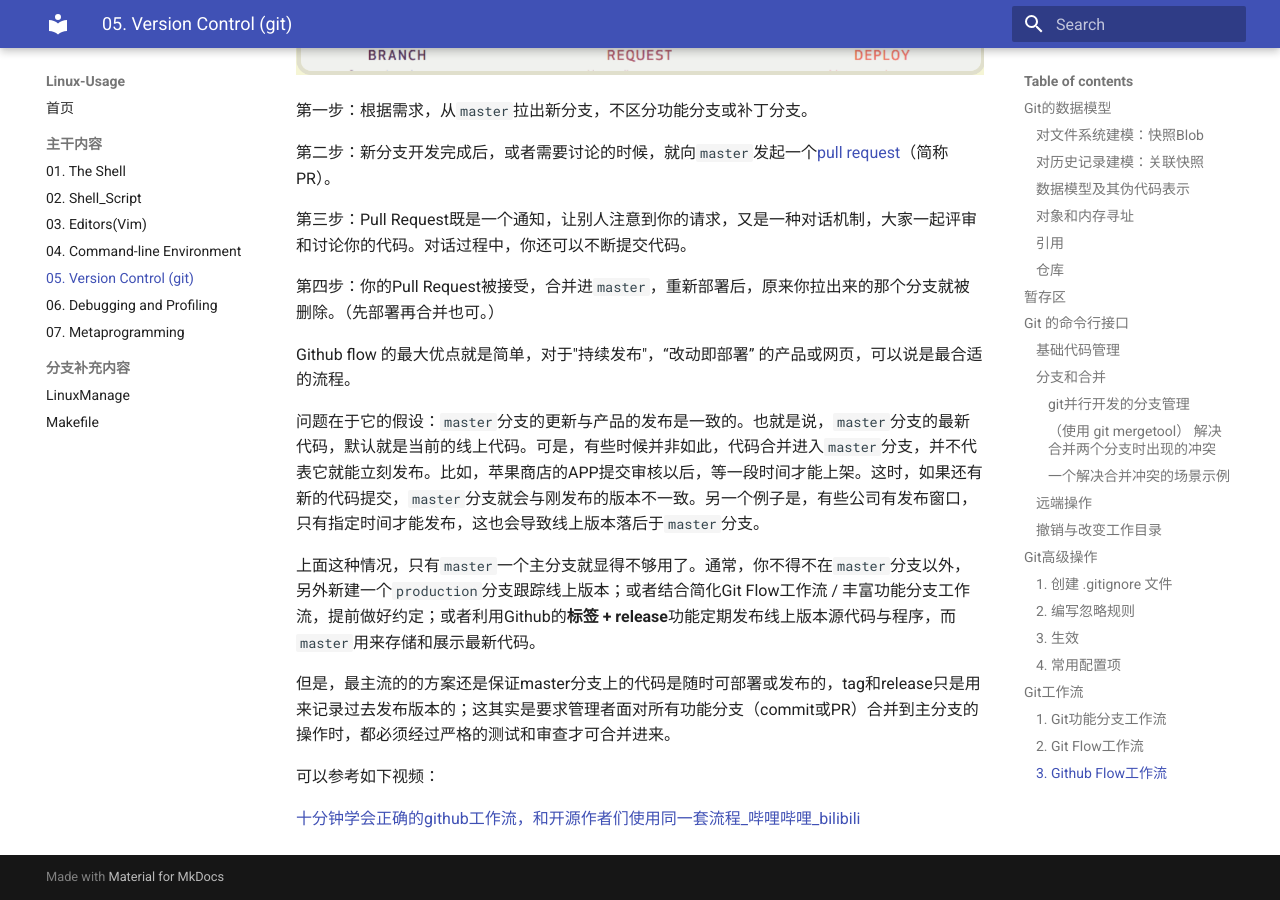
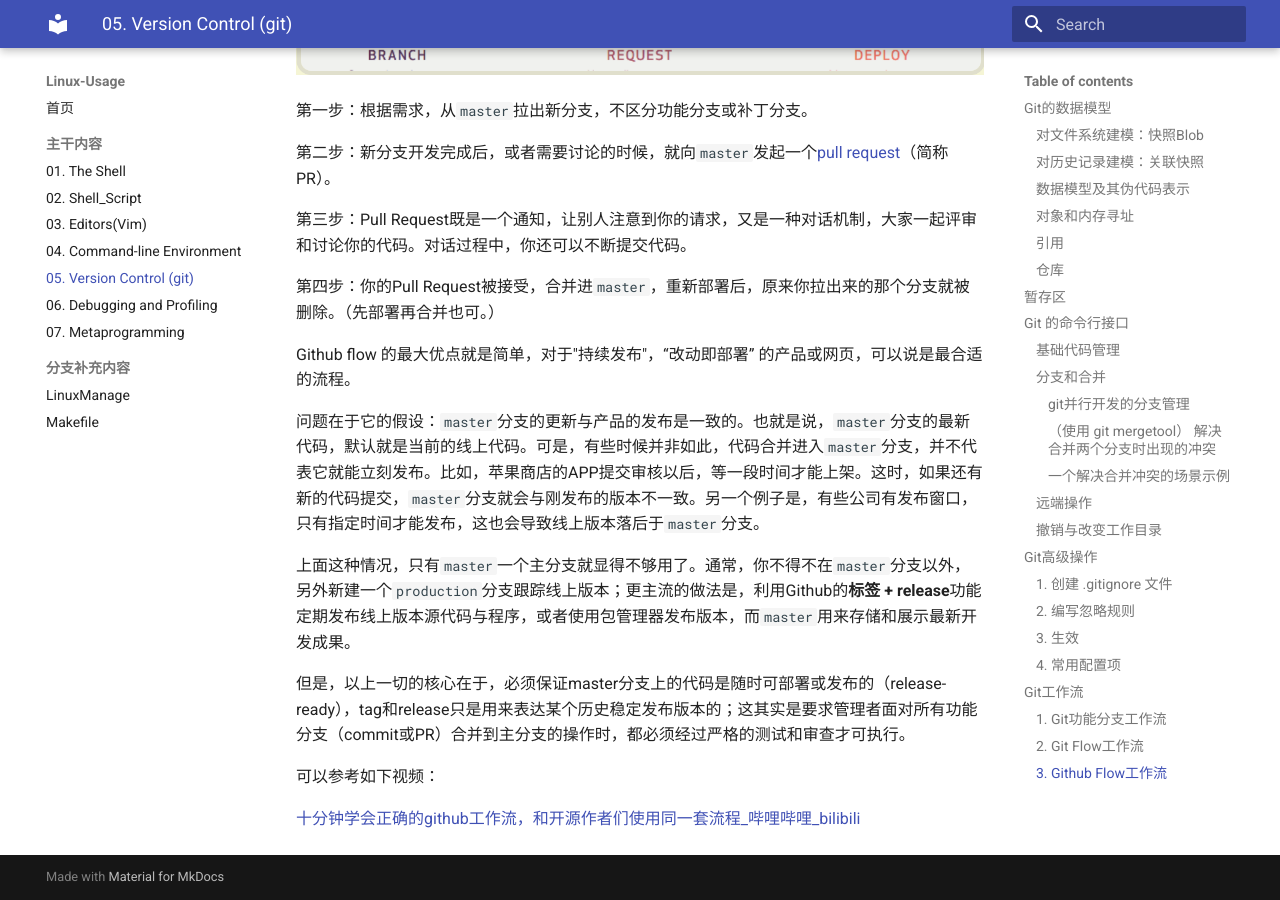
Before and after one commit to Serien3/Linux-Usage, an MkDocs documentation site: the page built from manuscripts/Version Control (git).md, in a window 1280 px wide and 900 px high, scrolled down 29250 px. Built offline with MkDocs 1.6.1 and Material for MkDocs 9.7.7, drawn with Linux system fonts in a browser that asks for light colours.

Commit message:
Clarify GitHub flow and production branch usage
Refine explanation of GitHub flow and deployment practices.

```diff
--- a/manuscripts/Version Control (git).md
+++ b/manuscripts/Version Control (git).md
@@ -1175,9 +1175,9 @@ Github flow 的最大优点就是简单，对于"持续发布"，“改动即部
 
 问题在于它的假设：`master`分支的更新与产品的发布是一致的。也就是说，`master`分支的最新代码，默认就是当前的线上代码。可是，有些时候并非如此，代码合并进入`master`分支，并不代表它就能立刻发布。比如，苹果商店的APP提交审核以后，等一段时间才能上架。这时，如果还有新的代码提交，`master`分支就会与刚发布的版本不一致。另一个例子是，有些公司有发布窗口，只有指定时间才能发布，这也会导致线上版本落后于`master`分支。
 
-上面这种情况，只有`master`一个主分支就显得不够用了。通常，你不得不在`master`分支以外，另外新建一个`production`分支跟踪线上版本；或者结合简化Git Flow工作流 / 丰富功能分支工作流，提前做好约定；或者利用Github的**标签 + release**功能定期发布线上版本源代码与程序，而`master`用来存储和展示最新代码。
+上面这种情况，只有`master`一个主分支就显得不够用了。通常，你不得不在`master`分支以外，另外新建一个`production`分支跟踪线上版本；更主流的做法是，利用Github的**标签 + release**功能定期发布线上版本源代码与程序，或者使用包管理器发布版本，而`master`用来存储和展示最新开发成果。
 
-但是，最主流的的方案还是保证master分支上的代码是随时可部署或发布的，tag和release只是用来记录过去发布版本的；这其实是要求管理者面对所有功能分支（commit或PR）合并到主分支的操作时，都必须经过严格的测试和审查才可合并进来。
+但是，以上一切的核心在于，必须保证master分支上的代码是随时可部署或发布的（release-ready），tag和release只是用来表达某个历史稳定发布版本的；这其实是要求管理者面对所有功能分支（commit或PR）合并到主分支的操作时，都必须经过严格的测试和审查才可执行。
 
 可以参考如下视频：
 
```
